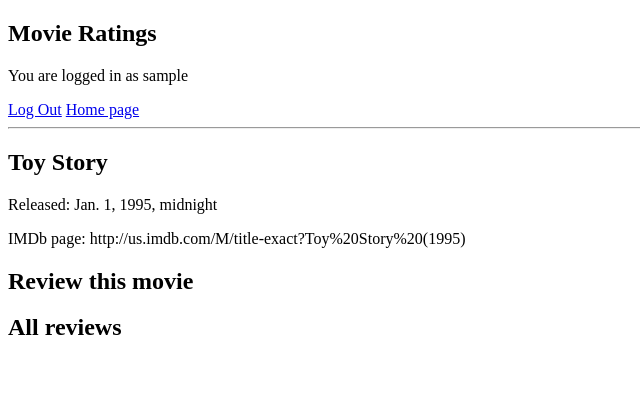
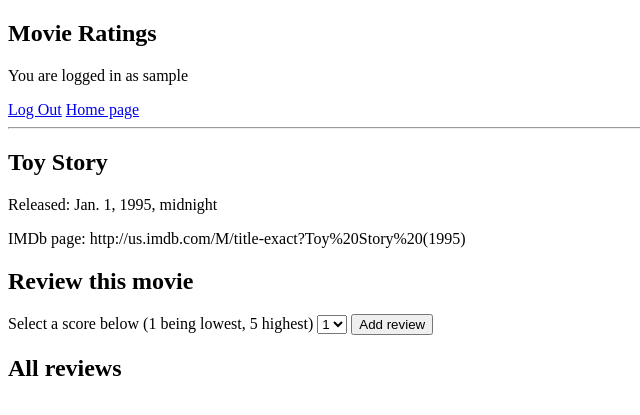
Before and after one commit to jmlangston/movie-ratings-django, a Django app: template mysite/ratings/templates/ratings/movie_details.html in a window 1280 px wide. Shown: the top 415 px of the page, without its empty margins (0-640 px from the left). Run offline with Django 3.2, Linux system fonts and the light colour scheme; the template is opened without the code that fills it: values that come from a table or form of the project are taken from there, others are empty; the visitor is signed in with stand-in values (Sample User, id 1); data comes from the database, SQL or seed files in the repository; parts of the project's set-up code (start-up, migrations or seed data) failed here and were passed over.

Commit message:
Working on add_review view

```diff
--- a/mysite/ratings/templates/ratings/movie_details.html
+++ b/mysite/ratings/templates/ratings/movie_details.html
@@ -7,6 +7,28 @@
 	<p>IMDb page: {{ movie.imdb_url}}</p>
 
 	<h2>Review this movie</h2>
+
+		{% if not user.is_authenticated %}
+			<p>Please log in to add your review</p>
+		{% endif%}
+
+		{% if user.is_authenticated %}
+			<form action="{% url 'ratings:add_review' user.id movie.id %}" method="POST">
+			{% csrf_token %}
+				<label>Select a score below (1 being lowest, 5 highest)
+				<select name="score">
+					<option value="1">1</option>
+					<option value="2">2</option>
+					<option value="3">3</option>
+					<option value="4">4</option>
+					<option value="5">5</option>
+				</select>
+				</label>
+				<input type="submit" value="Add review">
+
+			</form>
+
+		{% endif %}
 
 	<h2>All reviews</h2>
 
--- a/mysite/ratings/urls.py
+++ b/mysite/ratings/urls.py
@@ -15,5 +15,6 @@
 	# url(r'^movies/(?P<pk>[0-9]+)/$', views.MovieDetailView.as_view(), name='movie_details'),
 	url(r'^login/$', views.user_login, name='login'),
 	url(r'^logout/$', views.user_logout, name='logout'),
-	url(r'^register/$', views.register, name='register')
+	url(r'^register/$', views.register, name='register'),
+	url(r'^add_review/$', views.add_review, name='add_review')
 ]
```
Also changed, not shown: mysite/ratings/views.py (+13 -0 lines).
